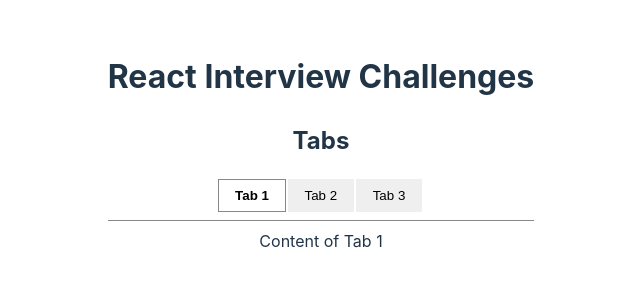
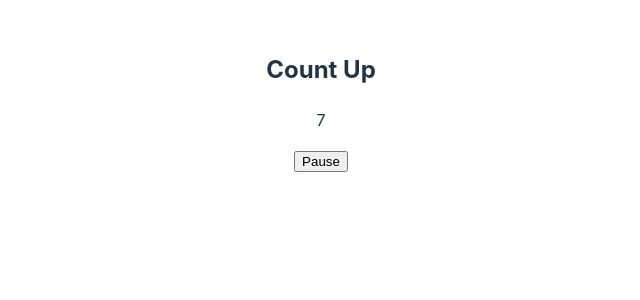
Before and after one commit to DzmitryUr/react-interview-tasks, a React (Vite) app: page / in a window 1280 px wide. Shown: the top 300 px of the page, without its empty margins (319-959 px from the left). Built offline with nearby package versions, Linux system fonts and the light colour scheme.

Commit message:
add countUp task

```diff
--- a/src/App.jsx
+++ b/src/App.jsx
@@ -1,19 +1,8 @@
-import { Tabs } from './components/Tabs';
+import { CountUp } from './components/CountUp';
 import './App.css';
 
-const tabs = [
-  { label: 'Tab 1', content: <div>Content of Tab 1</div> },
-  { label: 'Tab 2', content: <div>Content of Tab 2</div> },
-  { label: 'Tab 3', content: <div>Content of Tab 3</div> },
-];
-
 function App() {
-  return (
-    <>
-      <h1>React Interview Challenges</h1>
-      <Tabs tabs={tabs} />
-    </>
-  );
+  return <CountUp />;
 }
 
 export default App;
--- /dev/null
+++ b/src/components/CountUp.jsx
@@ -0,0 +1,34 @@
+import { useEffect, useRef, useState } from 'react';
+
+export function CountUp() {
+  const [num, setNum] = useState(0);
+  const [paused, setPaused] = useState(false);
+  const intervalRef = useRef(null);
+
+  useEffect(() => {
+    startInterval();
+    return () => clearInterval(intervalRef.current);
+  }, []);
+
+  const startInterval = () => {
+    intervalRef.current = setInterval(() => {
+      setNum((prevNum) => prevNum + 1);
+    }, 1000);
+  };
+
+  const handleClick = () => {
+    if (paused) {
+      startInterval();
+    } else {
+      clearInterval(intervalRef.current);
+    }
+    setPaused((prev) => !prev);
+  };
+  return (
+    <div>
+      <h2>Count Up</h2>
+      <p>{num}</p>
+      <button onClick={handleClick}>{paused ? 'Run' : 'Pause'}</button>
+    </div>
+  );
+}
```
